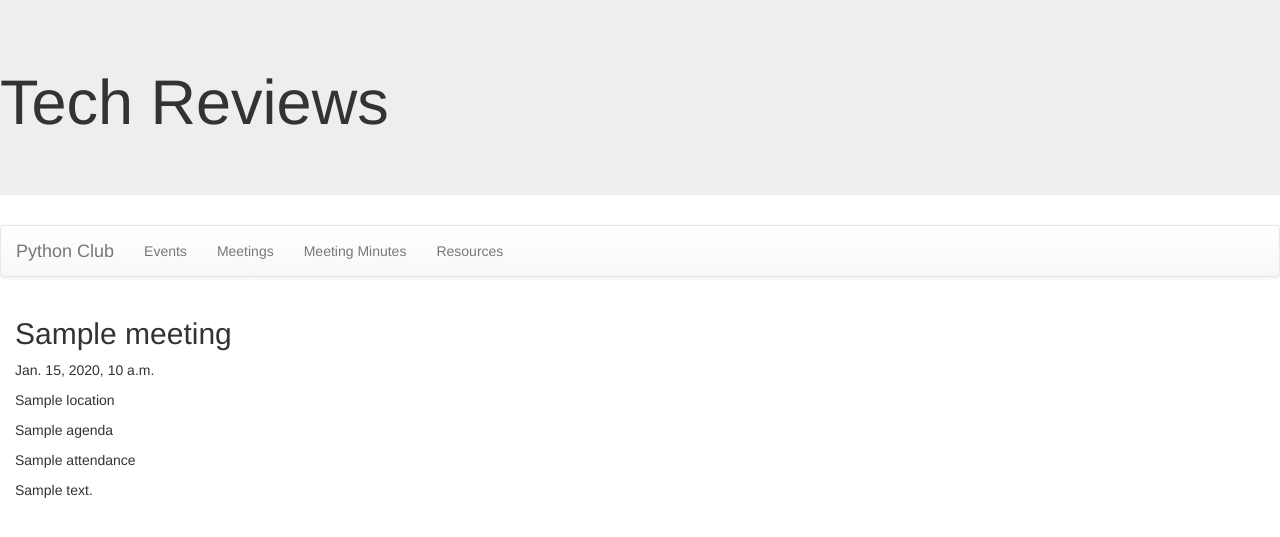
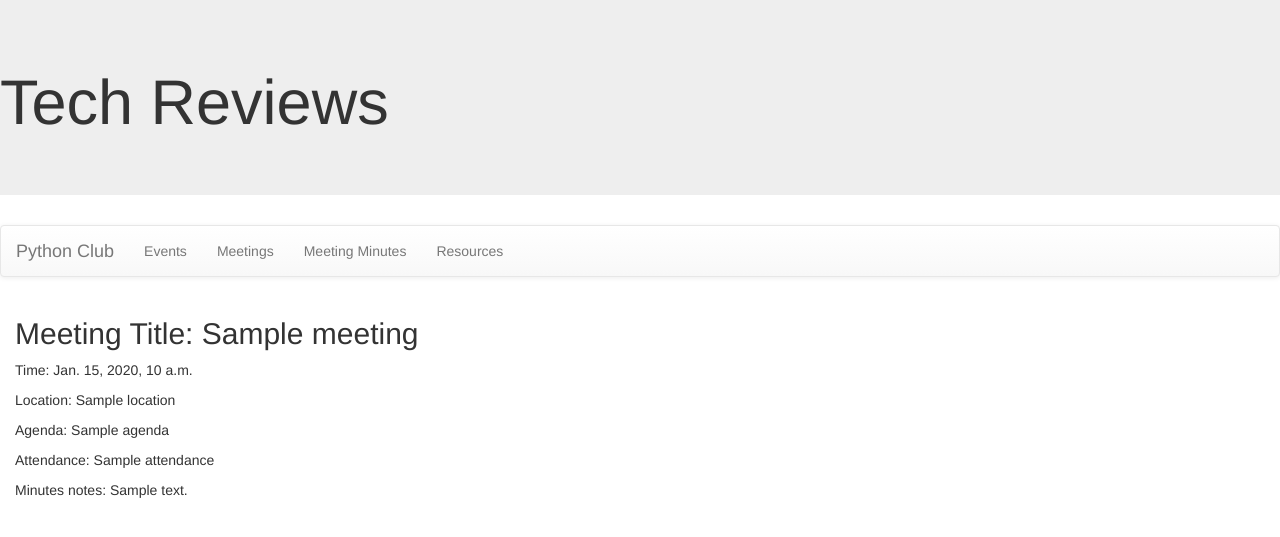
Before and after one commit to aggiewb/python-club, a Django app: template pythonclub/club/templates/club/meeting_details.html in a window 1280 px wide. Shown: the top 537 px of the page. Run offline with Django 3.2, Linux system fonts and the light colour scheme; the template is opened without the code that fills it: most values are stand-ins (such as "Sample title", 1, 10 or a date in 2020); some libraries are stand-ins or nearby versions.

Commit message:
Add header for p tag containing information returned for each object

```diff
--- a/pythonclub/club/templates/club/meeting_details.html
+++ b/pythonclub/club/templates/club/meeting_details.html
@@ -1,10 +1,10 @@
 {% extends 'base.html' %}
 {% block content %}
-<h2>{{ meeting.meetingTitle }}</h2>
-<p>{{ meeting.meetingTime }}</p>
-<p>{{ meeting.location }}</p>
-<p>{{ meeting.agenda }}</p>
-<p>{{ meetingMinutes.attendance }}</p>
-<p>{{ meetingMinutes.minutesText }}</p>
+<h2>Meeting Title: {{ meeting.meetingTitle }}</h2>
+<p>Time: {{ meeting.meetingTime }}</p>
+<p>Location: {{ meeting.location }}</p>
+<p>Agenda: {{ meeting.agenda }}</p>
+<p>Attendance: {{ meetingMinutes.attendance }}</p>
+<p>Minutes notes: {{ meetingMinutes.minutesText }}</p>
 
 {% endblock %}
```
